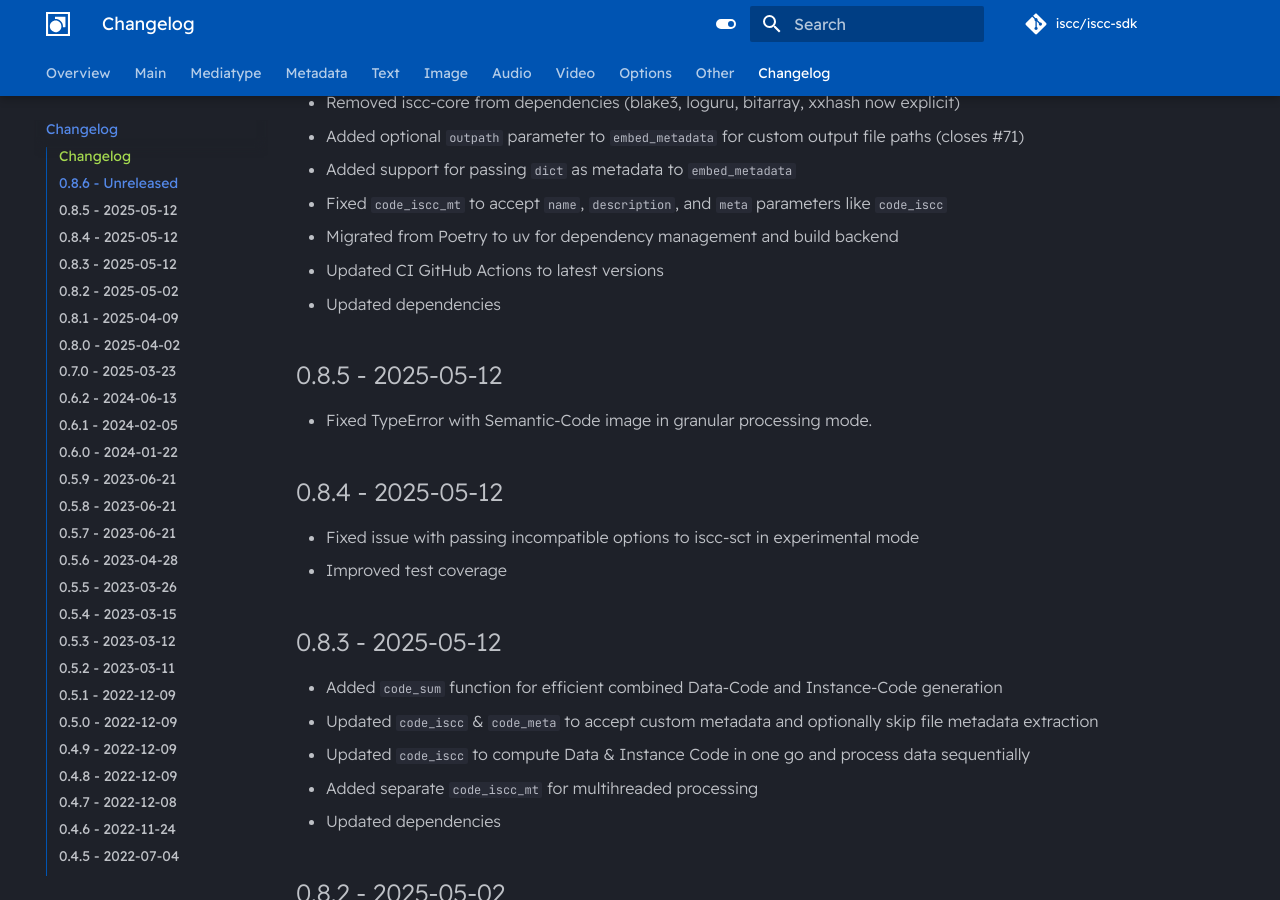
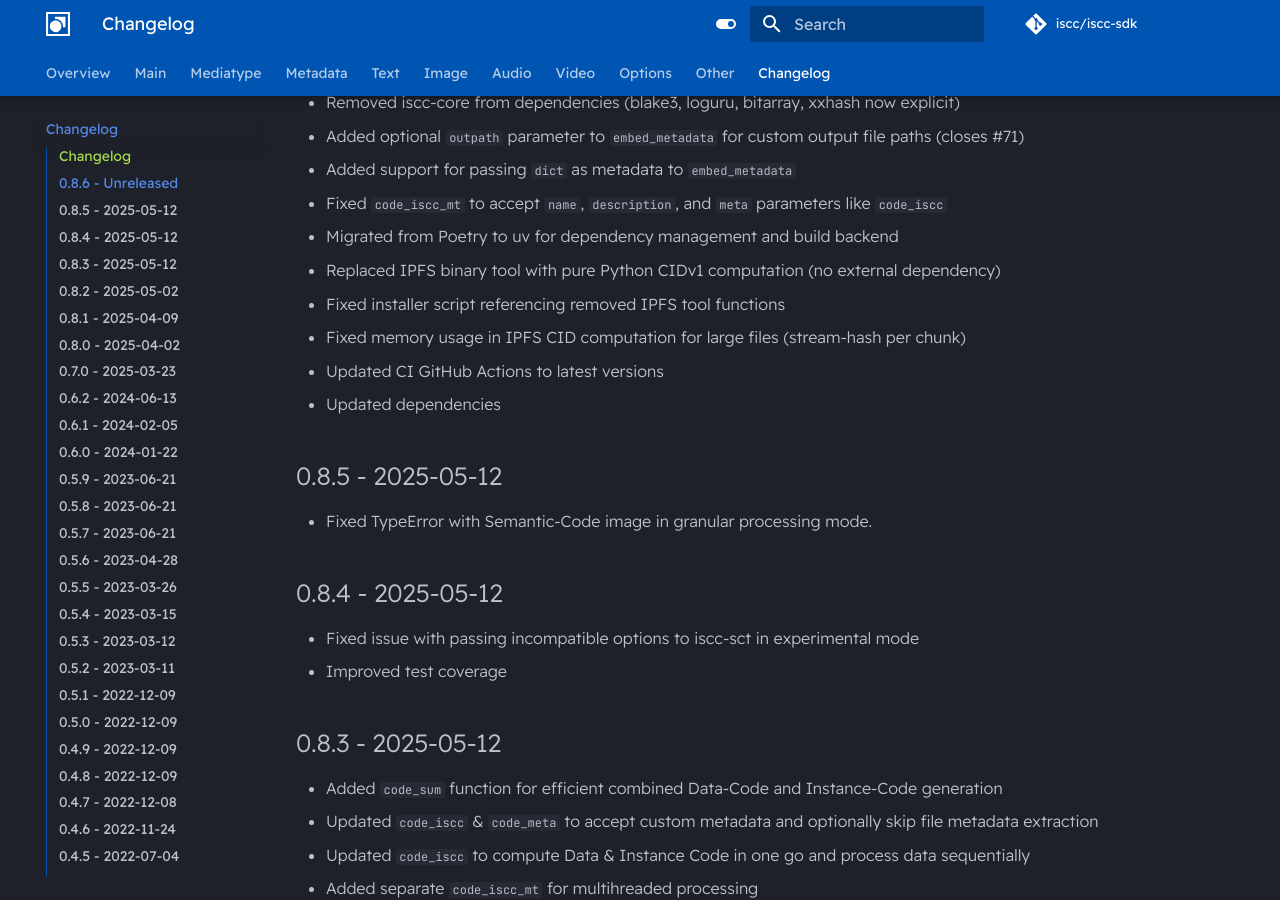
Before and after one commit to iscc/iscc-sdk, an MkDocs documentation site: the page built from docs/changelog.md, in a window 1280 px wide and 900 px high, scrolled down 398 px. Built offline with MkDocs 1.6.1 and Material for MkDocs 9.7.7, drawn with Linux system fonts in a browser that asks for light colours; comment, search, counter and statistics services are not loaded.

Commit message:
chore: update changelog and lockfile
Add changelog entries for IPFS pure Python migration, bump mkdocs-material 9.7.3 → 9.7.4.

```diff
--- a/docs/changelog.md
+++ b/docs/changelog.md
@@ -11,6 +11,9 @@
 - Added support for passing `dict` as metadata to `embed_metadata`
 - Fixed `code_iscc_mt` to accept `name`, `description`, and `meta` parameters like `code_iscc`
 - Migrated from Poetry to uv for dependency management and build backend
+- Replaced IPFS binary tool with pure Python CIDv1 computation (no external dependency)
+- Fixed installer script referencing removed IPFS tool functions
+- Fixed memory usage in IPFS CID computation for large files (stream-hash per chunk)
 - Updated CI GitHub Actions to latest versions
 - Updated dependencies
 
```
Also changed, not shown: 1 other file.
